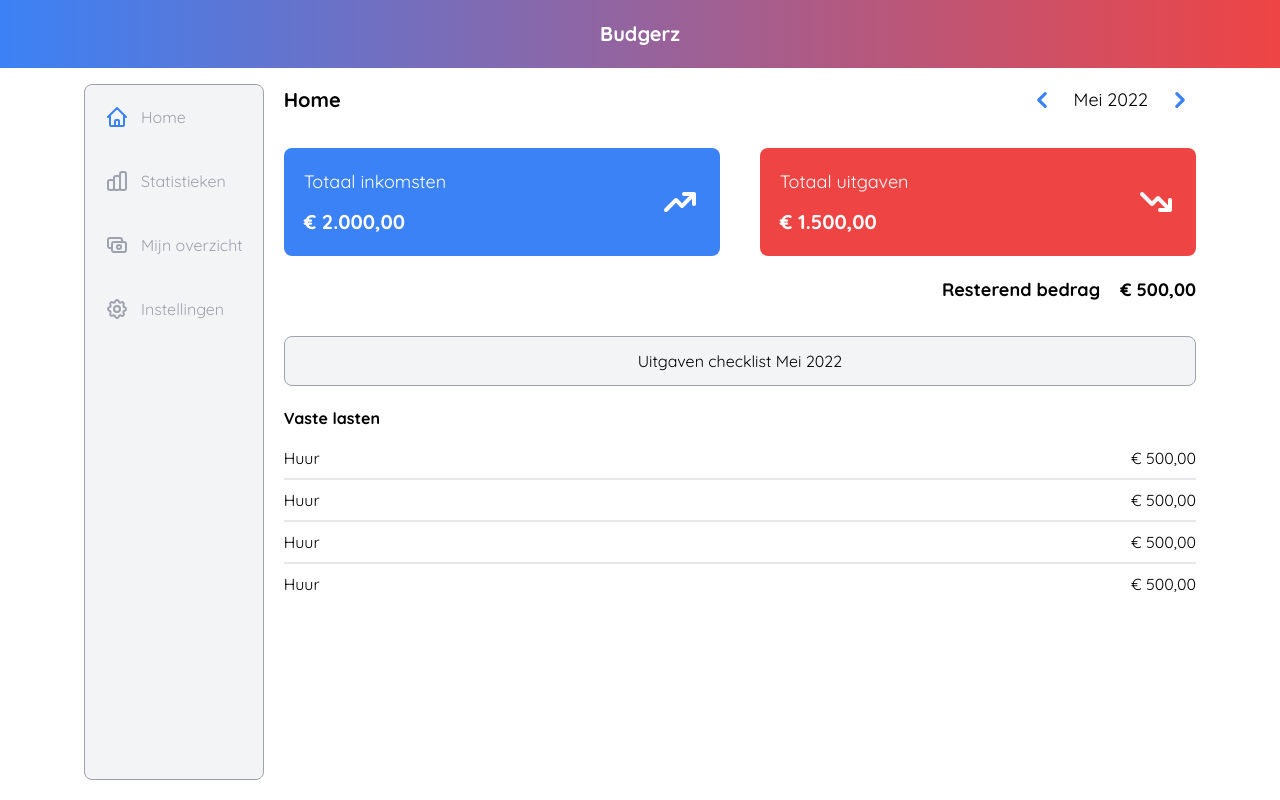
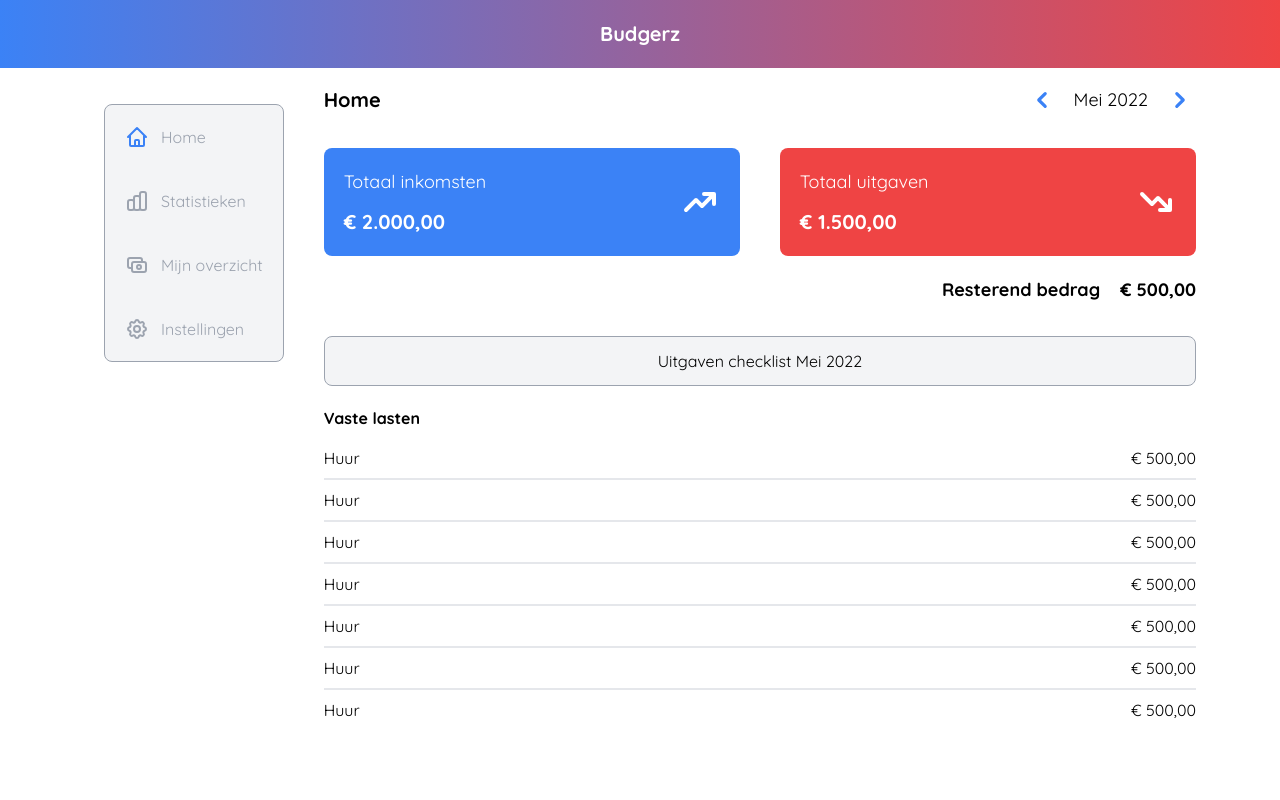
Before and after one commit to Rgerard96/Finance-Manager---Budgerz, a Next.js app: page / in a window 1280 px wide. Built offline with nearby package versions, Linux system fonts and the light colour scheme.

Commit message:
update menubar

```diff
--- a/components/MenuBar.js
+++ b/components/MenuBar.js
@@ -14,8 +14,9 @@ export default function MenuBar() {
   const [active, setActive] = useState();
 
   return (
+    <div className='fixed sm:static bg-white left-0 bottom-0 right-0 px-5 pt-5 pb-5 standalone:pb-7'>
       <div
-      className={`bg-gray-100 rounded-lg p-5 mt-5 sm:mt-0 border border-gray-400 sm:flex-col items-center sm:items-start justify-around sm:justify-start sm:space-y-10 fixed left-5 bottom-5 standalone:bottom-6 right-5 sm:static ${
+        className={`bg-gray-100 rounded-lg p-5 border border-gray-400 sm:flex-col items-center sm:items-start justify-around sm:justify-start sm:space-y-10 ${
           router.pathname === '/inloggen'
             ? 'hidden'
             : router.pathname === '/registreren'
@@ -59,5 +60,6 @@ export default function MenuBar() {
           </div>
         </Link>
       </div>
+    </div>
   );
 }
--- a/pages/index.js
+++ b/pages/index.js
@@ -71,6 +71,18 @@ export default function Home() {
                   <p>Huur</p>
                   <p>&euro; 500,00 </p>
                 </div>
+                <div className='flex items-center justify-between py-2'>
+                  <p>Huur</p>
+                  <p>&euro; 500,00 </p>
+                </div>
+                <div className='flex items-center justify-between py-2'>
+                  <p>Huur</p>
+                  <p>&euro; 500,00 </p>
+                </div>
+                <div className='flex items-center justify-between py-2'>
+                  <p>Huur</p>
+                  <p>&euro; 500,00 </p>
+                </div>
               </div>
             </div>
           </div>
```
Lines whose indentation alone changed are shown as unchanged.
